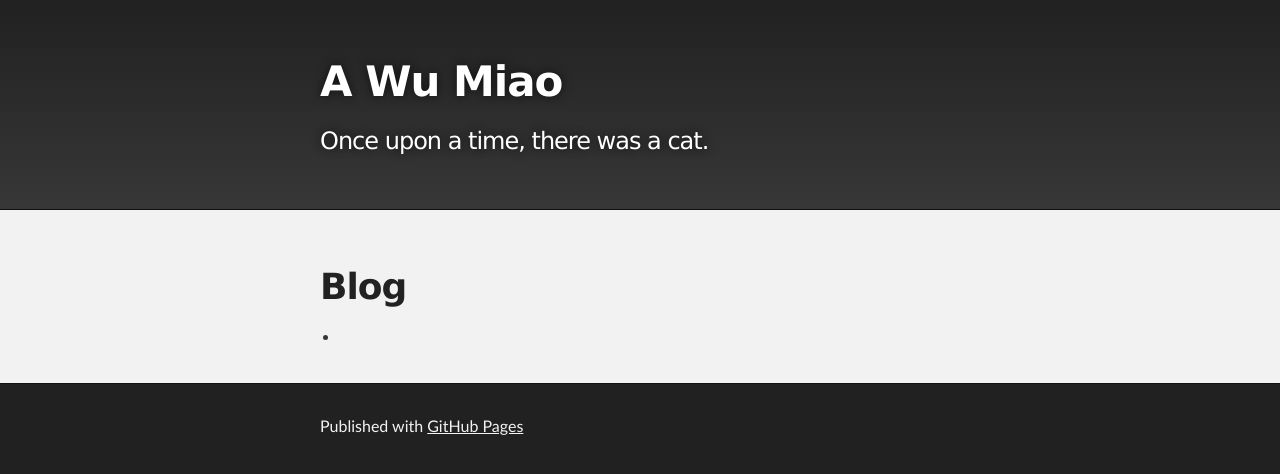
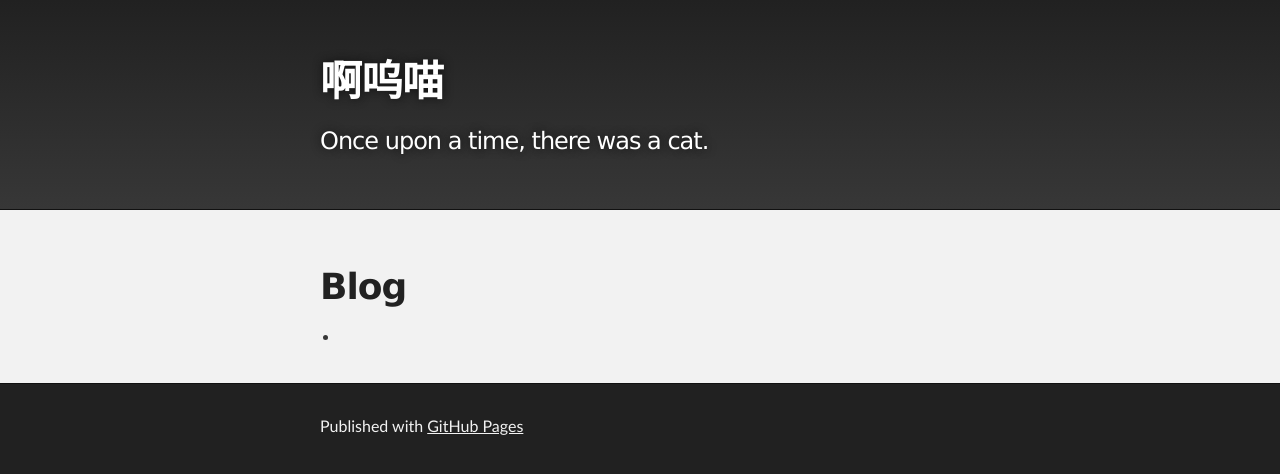
Before and after one commit to icrmio/icrmio.github.io, a Jekyll site: the page built from index.html, in a window 1280 px wide. Shown: the top 474 px of the page. Built offline with Jekyll 4.4.1, drawn with Linux system fonts in a browser that asks for light colours.

Commit message:
Update the title.

```diff
--- a/_config.yml
+++ b/_config.yml
@@ -1,4 +1,4 @@
-title: A Wu Miao
+title: 啊呜喵
 description: Once upon a time, there was a cat.
 show_downloads: false
 google_analytics:
```
